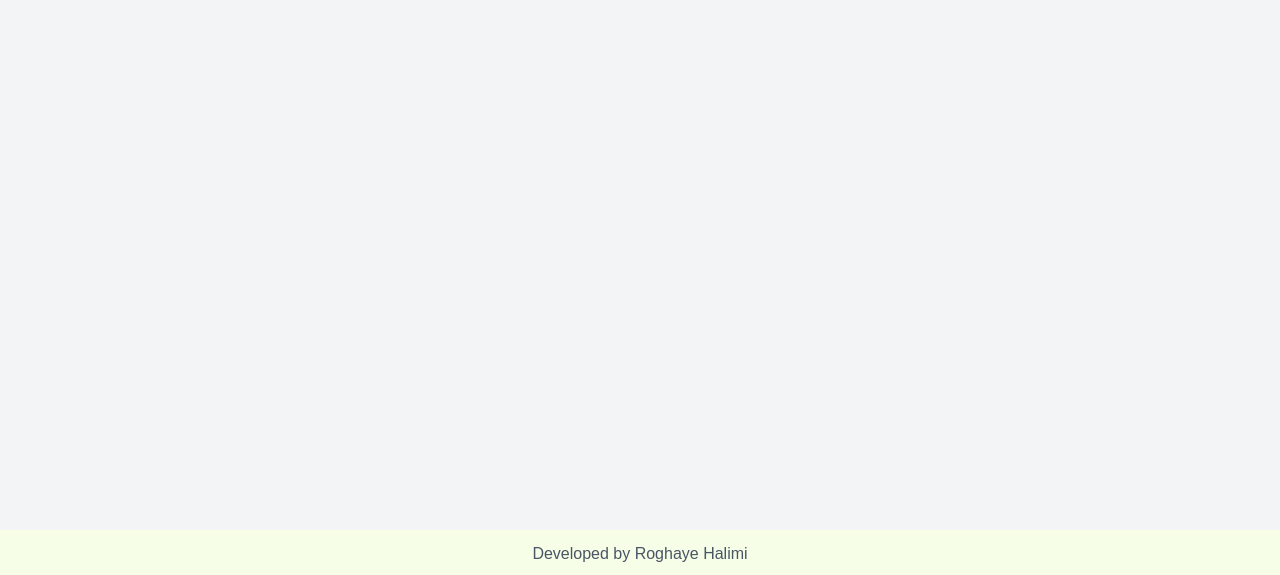
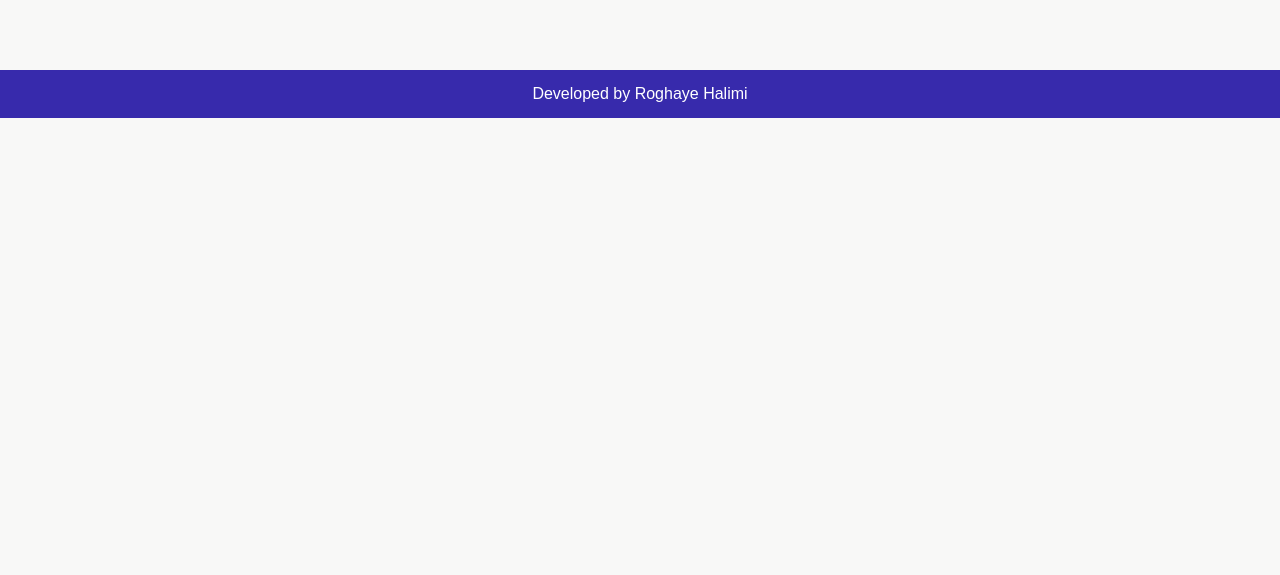
Before and after one commit to RoHa95/RohaCar, a Next.js app: page / in a window 1280 px wide. Shown: the part 1764-2339 px from the top of the page. After the commit the page ends 1882 px from the top, so only its background shows below. Built offline with nearby package versions, Linux system fonts and the light colour scheme.

Commit message:
fixed footer component

```diff
--- a/components/Layout.js
+++ b/components/Layout.js
@@ -8,7 +8,7 @@ function Layout({ children }) {
       <Header />
 
       <div className=" min-h-[600px]"> {children}</div>
-      <footer className=" bg-lime-50 text-gray-600 py-3 px-0 text-center">
+      <footer className=" bg-indigo-800 text-white py-3 px-0 text-center">
         Developed by Roghaye Halimi
       </footer>
     </>
--- a/components/template/HowWork.js
+++ b/components/template/HowWork.js
@@ -4,7 +4,7 @@ function HowWork() {
   return (
     <div
       className="
-    w-full h-[1124px] bg-gray-100 mt-24 pt-32
+    w-full h-fit bg-gray-100 my-24 pt-32
     [clip-path:polygon(0%_0%,100%_10%,100%_100%,0%_100%)]
   "
     >
```
